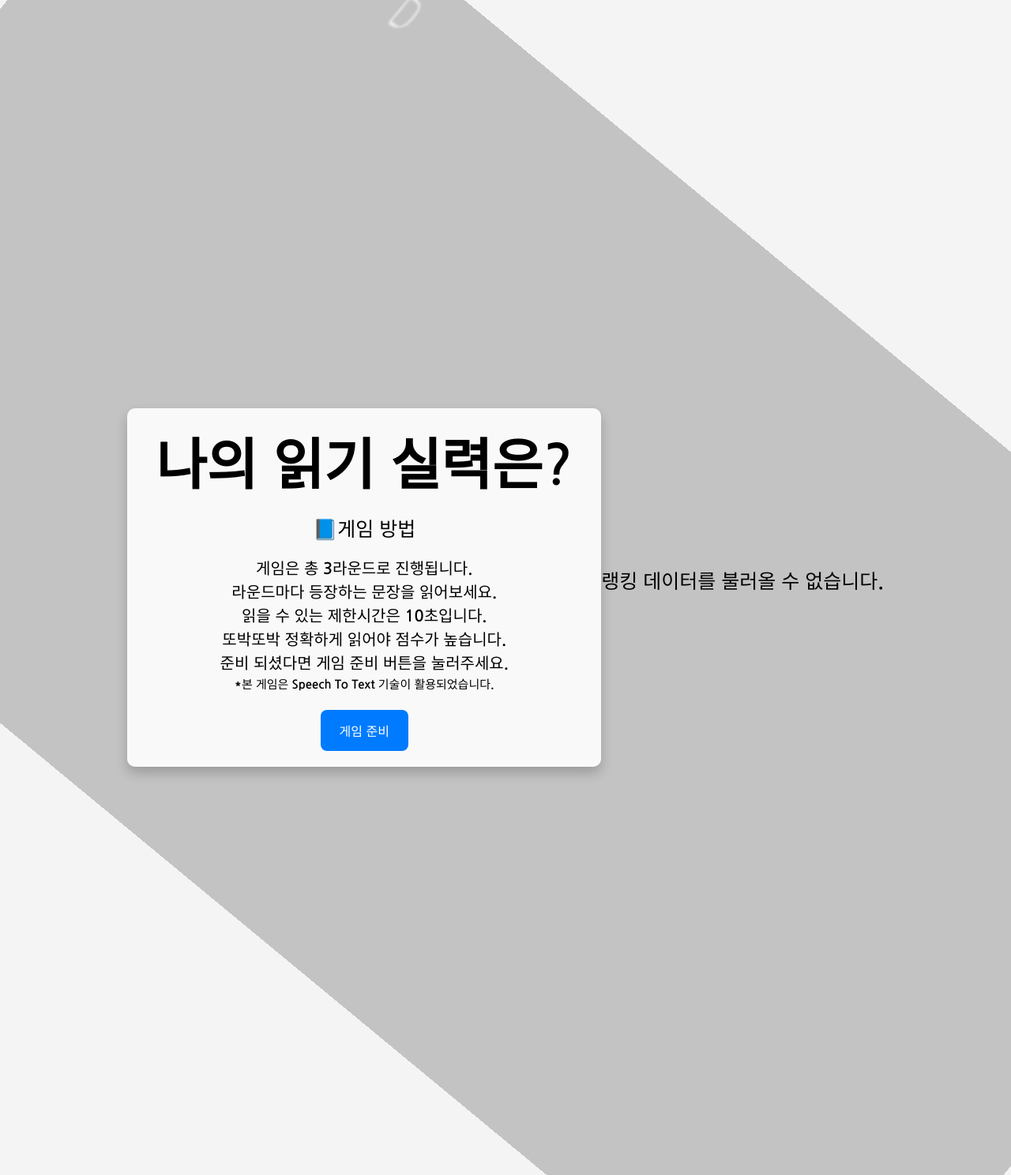
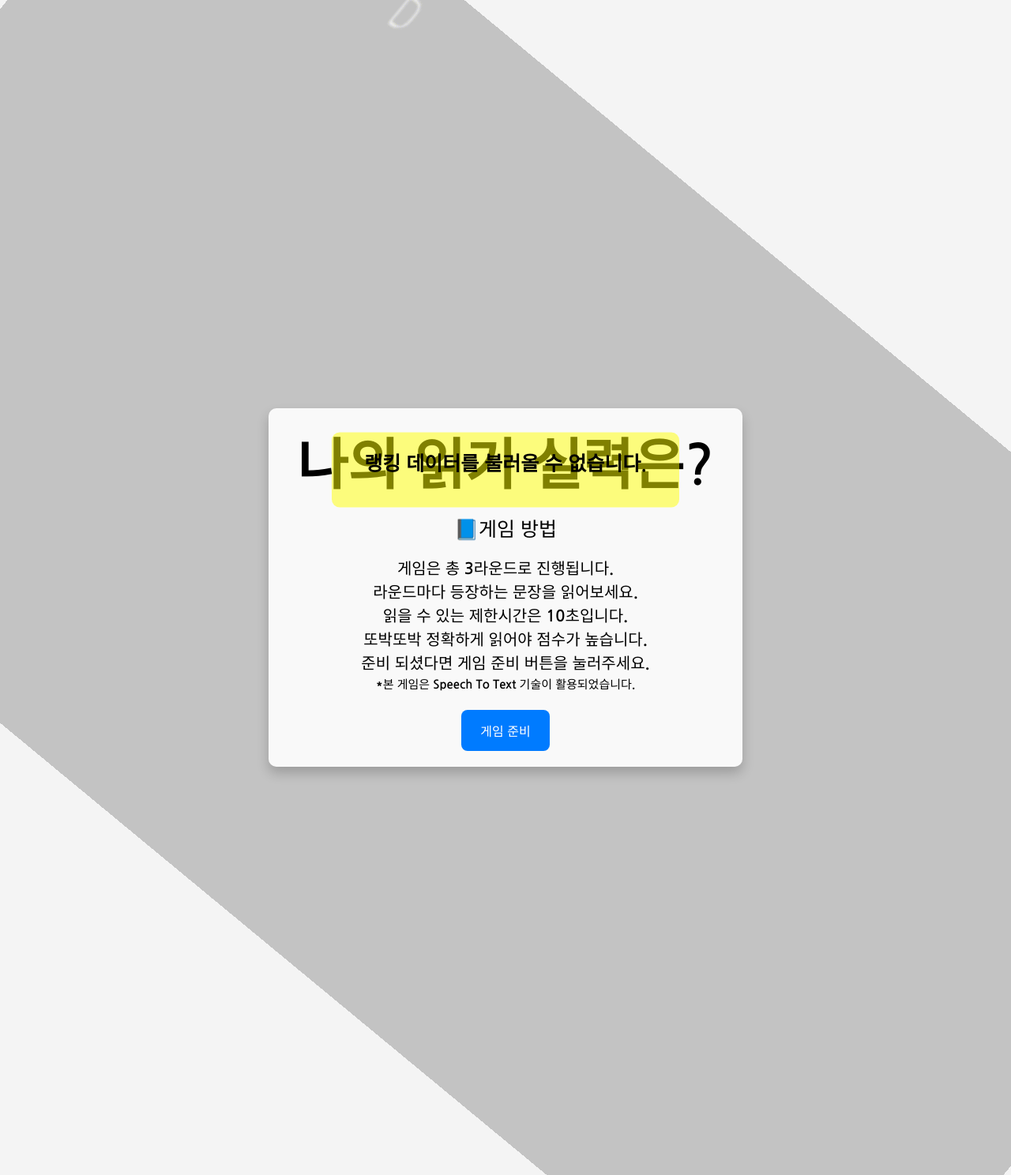
Before and after one commit to cost6885/stt_game, a Flask app: page / in a window 1280 px wide. Shown: the whole page at 79% size. Run offline with Flask 3, Linux system fonts and the light colour scheme; data that the repository does not hold is empty.

Commit message:
Update index.html

```diff
--- a/templates/index.html
+++ b/templates/index.html
@@ -354,6 +354,46 @@
             }
         }
 
+        #rankmore {
+            text-align: center;
+            font-size: 17px;
+            position: absolute;
+            top: 11%;
+            left: 58%;
+            transform: translateX(-50%);
+            padding: 6px;
+            border-radius: 30px;
+            background-color: rgba(128, 0, 128, 0.7);
+            color: white;
+            z-index: 500;
+            display: none;
+        }
+
+        #rankmore:hover {
+            background-color: white;
+            color: black;
+            border: 2px solid #4CAF50;
+            cursor: pointer; /* 손가락 모양 커서 */
+        }
+
+        #ranking-board-container {
+            text-align: center;
+            font-size: 20px;
+            position: absolute;
+            top: 40%;
+            left: 50%;
+            transform: translate(-50%, -50%);
+            padding: 20px 20px; /* 상하 좌우 패딩을 각각 20px과 40px로 설정 */
+            border-radius: 10px;
+            display: none;
+            background-color: rgba(255, 255, 0, 0.5);
+            color: black;
+            font-weight: bold;
+            font-family: 'Nanum Gothic', 'Malgun Gothic', sans-serif;
+            line-height: 1.6; /* 줄 간격 조절 */
+            width: 80%; /* 화면 크기의 80%로 설정 */
+            max-width: 440px; /* 최대 가로 크기 설정 (예: 1000px) */
+        }
     </style>
 </head>
 <body>
```
